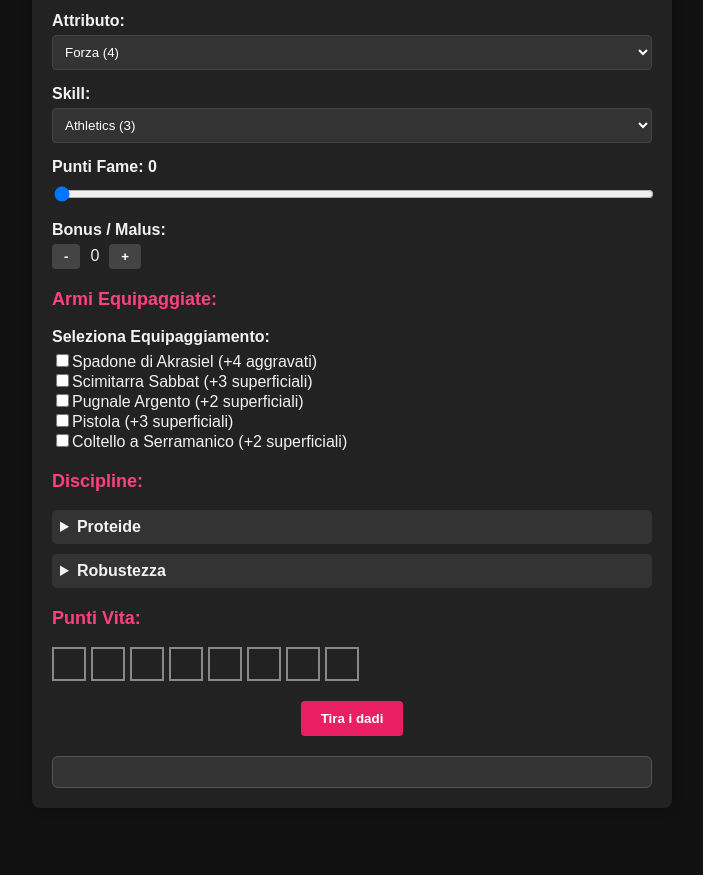
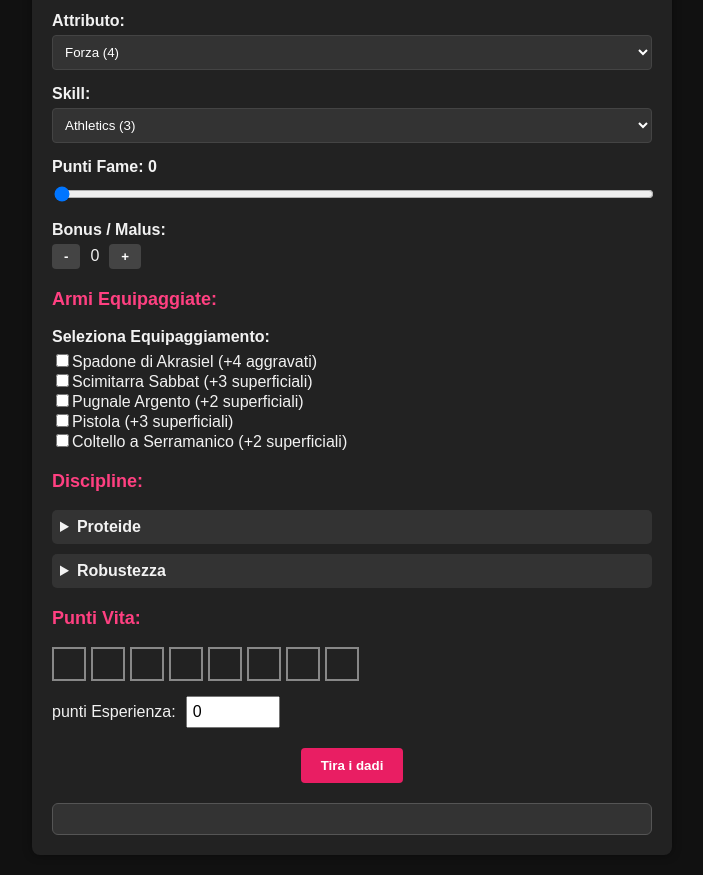
Before and after one commit to willymariino/app-vampire, a plain HTML site: page index.html in a window 1280 px wide. Shown: the part 172-1047 px from the top of the page, without its empty margins (288-991 px from the left). Before the commit the page ends 1000 px from the top, so only its background shows below. Drawn offline with Linux system fonts and the light colour scheme.

Commit message:
added xp box in local storage in browser

```diff
--- a/index.html
+++ b/index.html
@@ -44,6 +44,11 @@
             <div id="healthBoxes" class="health-container"></div>
         </div>
 
+        <div class="xp-container">
+            <label for="xpInput">punti Esperienza:</label>
+            <input type="number" id="xpInput" value="0" min="0">
+        </div>
+
         <div class="button-wrapper">
             <button id="rollBtn" class="button">Tira i dadi</button>
         </div>
--- a/script.js
+++ b/script.js
@@ -60,6 +60,10 @@ window.addEventListener("DOMContentLoaded", () => {
     const weaponsSelector = document.createElement("div");
     const disciplinesAccordion = document.getElementById("disciplinesAccordion");
     const resultDiv = document.getElementById("result");
+    const xpInput = document.getElementById("xpInput");
+    xpInput.addEventListener("input", () => {
+        localStorage.setItem(`xp-${charSelect.value}`, xpInput.value);
+    });
     // Aggiunta dinamica al DOM per selezione armi
     weaponsList.before(weaponsSelector);
     function updateCharacter() {
@@ -146,6 +150,9 @@ window.addEventListener("DOMContentLoaded", () => {
             }
         });
         updateWeaponsList();
+        // Carica XP da localStorage
+        const savedXP = localStorage.getItem(`xp-${charSelect.value}`);
+        xpInput.value = savedXP !== null ? parseInt(savedXP) : 0;
     }
     function updateWeaponsList() {
         const char = characters[charSelect.value];
--- a/style.css
+++ b/style.css
@@ -171,3 +171,16 @@ body {
     color: white;
     font-weight: bold;
 }
+
+.xp-container {
+    margin-top: 15px;
+    display: flex;
+    gap: 10px;
+    align-items: center;
+}
+
+#xpInput {
+    width: 80px;
+    padding: 5px;
+    font-size: 1rem;
+}
```
